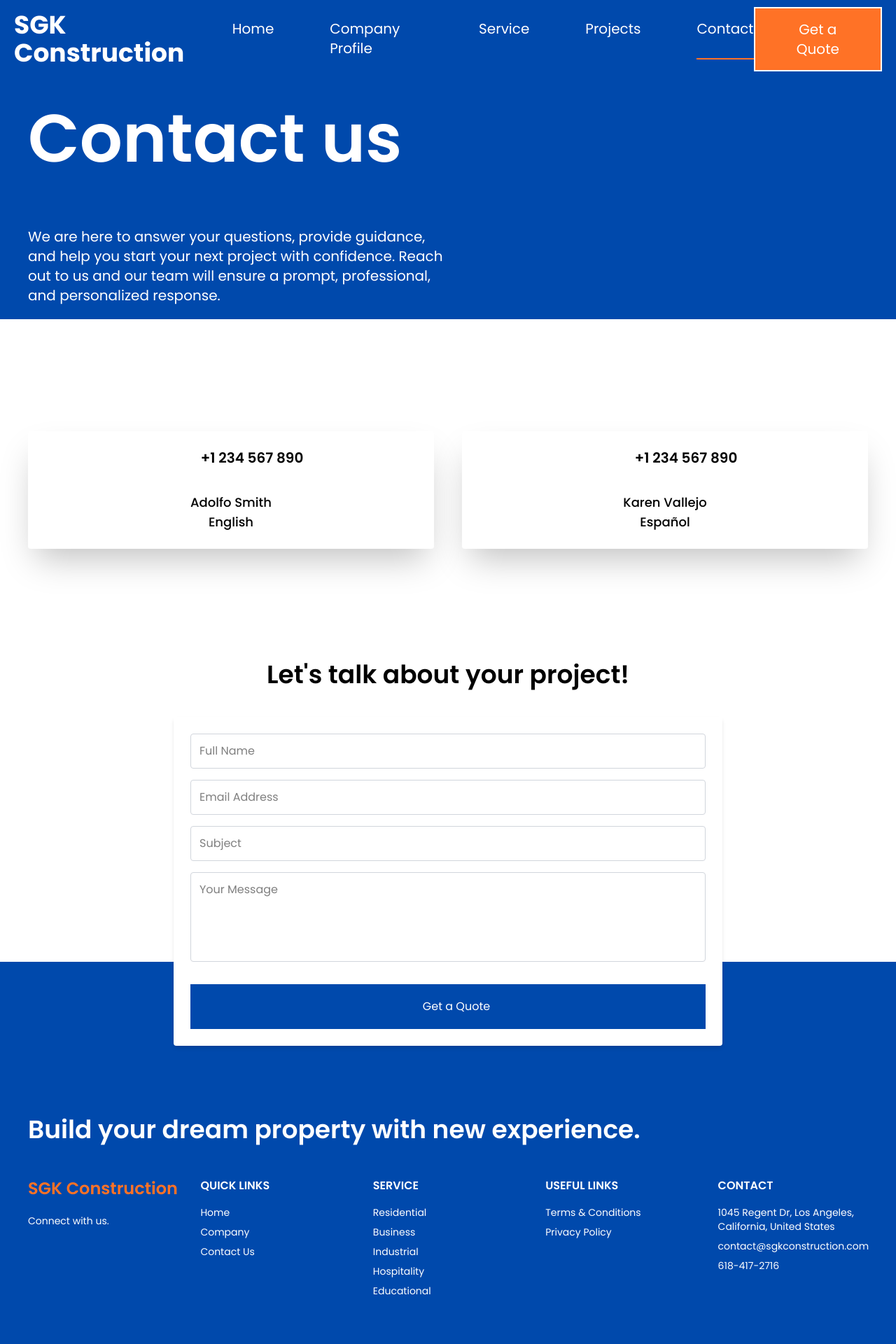
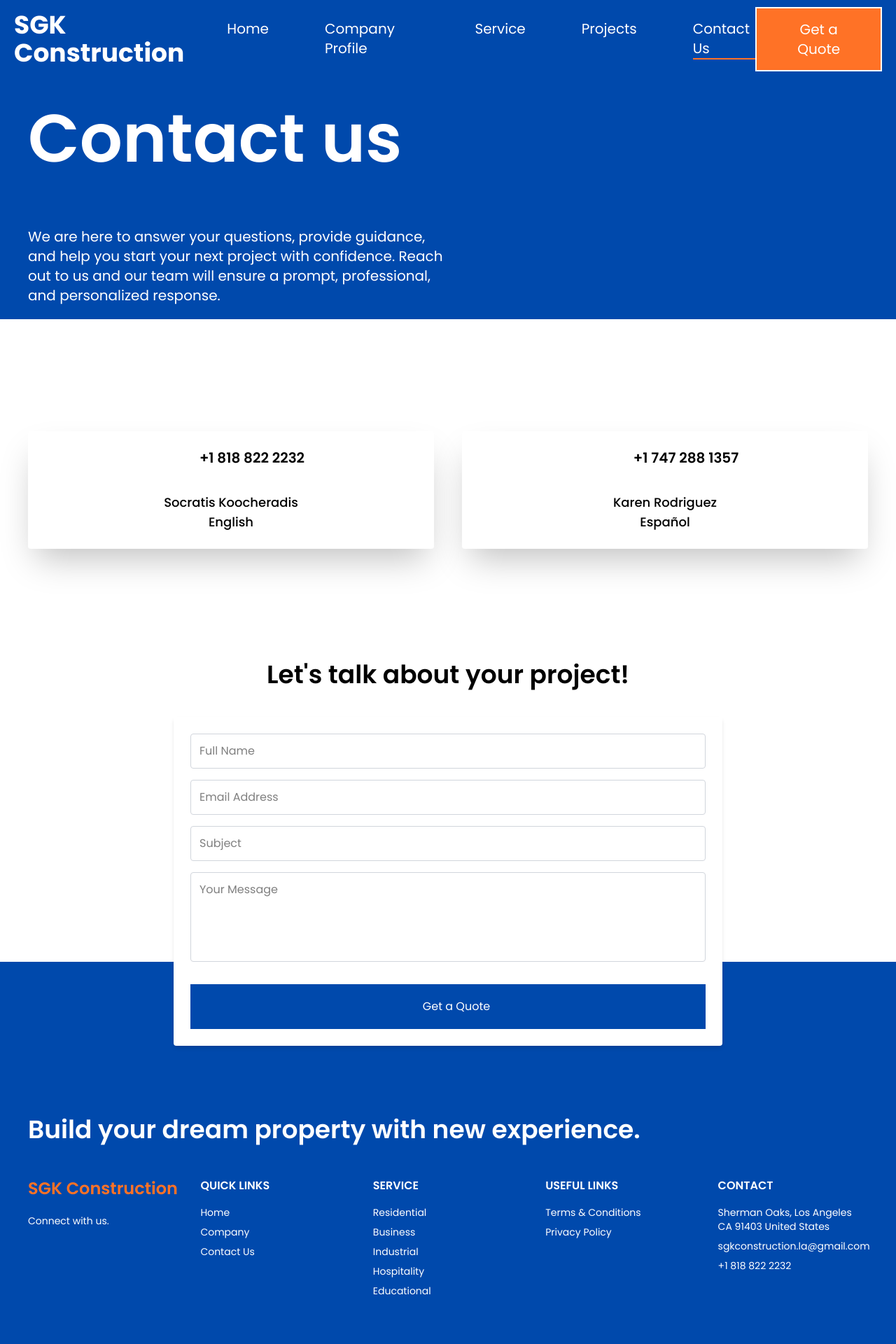
Before and after one commit to Daniel-rod99/SGKConstruction, a React (Vite) app: page /contact in a window 1280 px wide. Shown: the top 1920 px of the page at 70% size. Built offline with nearby package versions, Linux system fonts and the light colour scheme; some icons are missing.

Commit message:
Actualización del proyecto

```diff
--- a/src/components/ContactWhatsApp.tsx
+++ b/src/components/ContactWhatsApp.tsx
@@ -16,9 +16,11 @@ export default function ContactWhatsApp() {
           >
             <p className="flex gap-3">
               <WhatsAppIcon className="text-green-500 text-5xl mb-4" />
-              <span className="text-xl font-semibold mb-2">+1 234 567 890</span>
+              <span className="text-xl font-semibold mb-2">
+                +1 818 822 2232
+              </span>
             </p>
-            <h2 className="text-lg font-medium">Adolfo Smith</h2>
+            <h2 className="text-lg font-medium">Socratis Koocheradis</h2>
             <h2 className="text-lg font-medium">English</h2>
           </motion.a>
 
@@ -30,9 +32,11 @@ export default function ContactWhatsApp() {
           >
             <p className="flex gap-3">
               <WhatsAppIcon className="text-green-500 text-5xl mb-4" />
-              <span className="text-xl font-semibold mb-2">+1 234 567 890</span>
+              <span className="text-xl font-semibold mb-2">
+                +1 747 288 1357
+              </span>
             </p>
-            <h2 className="text-lg font-medium">Karen Vallejo</h2>
+            <h2 className="text-lg font-medium">Karen Rodriguez</h2>
             <h2 className="text-lg font-medium">Español</h2>
           </motion.a>
         </div>
--- a/src/components/DrawerMenu.tsx
+++ b/src/components/DrawerMenu.tsx
@@ -27,7 +27,7 @@ export default function DrawerMenu() {
     { label: "Company Profile", path: "/company-profile" },
     { label: "Service", path: "/services" },
     { label: "Projects", path: "/projects" },
-    { label: "Contact", path: "/contact" },
+    { label: "Contact Us", path: "/contact" },
   ];
 
   const DrawerList = (
--- a/src/components/Footer.tsx
+++ b/src/components/Footer.tsx
@@ -112,16 +112,16 @@ export default function Footer() {
           <motion.div {...fadeUp}>
             <h3 className="font-semibold mb-4 uppercase">Contact</h3>
             <ul className="space-y-2 text-sm">
-              <p>1045 Regent Dr, Los Angeles, California, United States</p>
+              <p>Sherman Oaks, Los Angeles CA 91403 United States</p>
 
               <li>
                 <a href="mailto:info@company.com" className="hover:underline">
-                  contact@sgkconstruction.com
+                  sgkconstruction.la@gmail.com
                 </a>
               </li>
               <li>
                 <a href="/locations" className="hover:underline">
-                  618-417-2716
+                  +1 818 822 2232
                 </a>
               </li>
             </ul>
--- a/src/components/Header.tsx
+++ b/src/components/Header.tsx
@@ -44,7 +44,7 @@ export default function Header({ isHome = false }: HeaderProps) {
               { label: "Company Profile", path: "/company-profile" },
               { label: "Service", path: "/services" },
               { label: "Projects", path: "/projects" },
-              { label: "Contact", path: "/contact" },
+              { label: "Contact Us", path: "/contact" },
             ].map(({ label, path }) => (
               <li
                 key={path}
```
